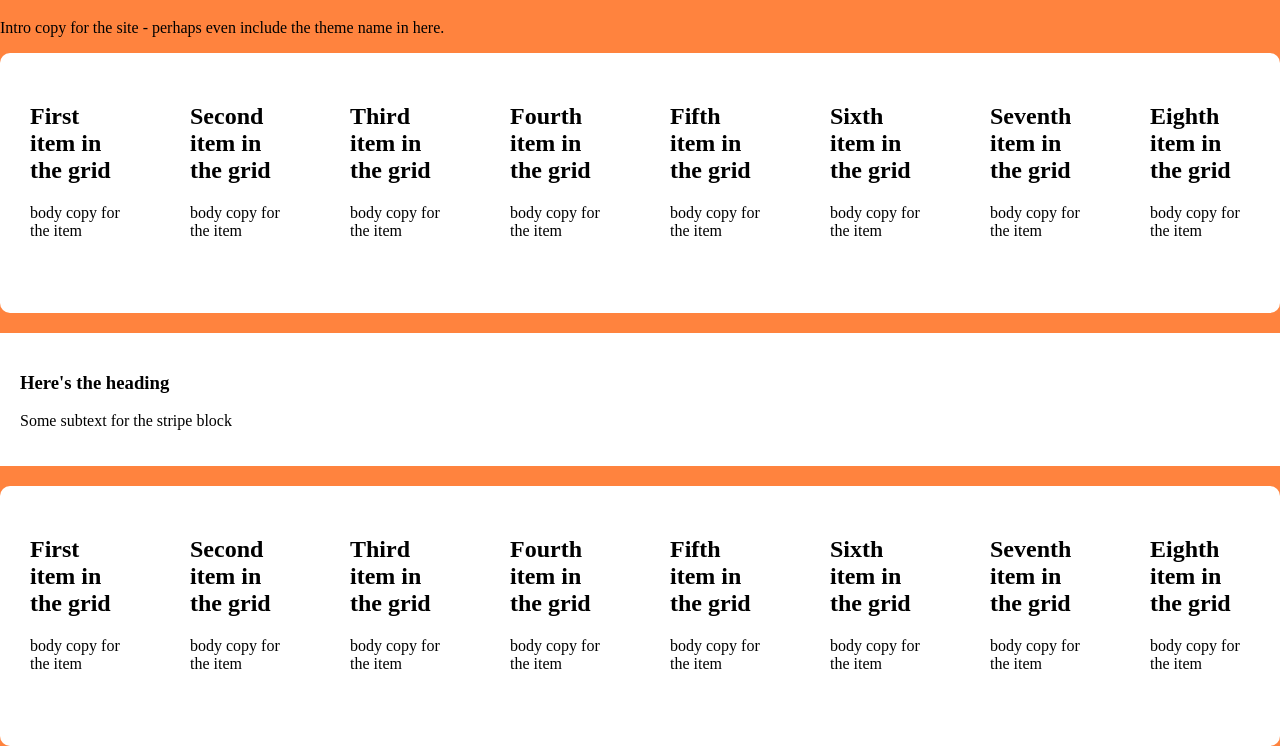
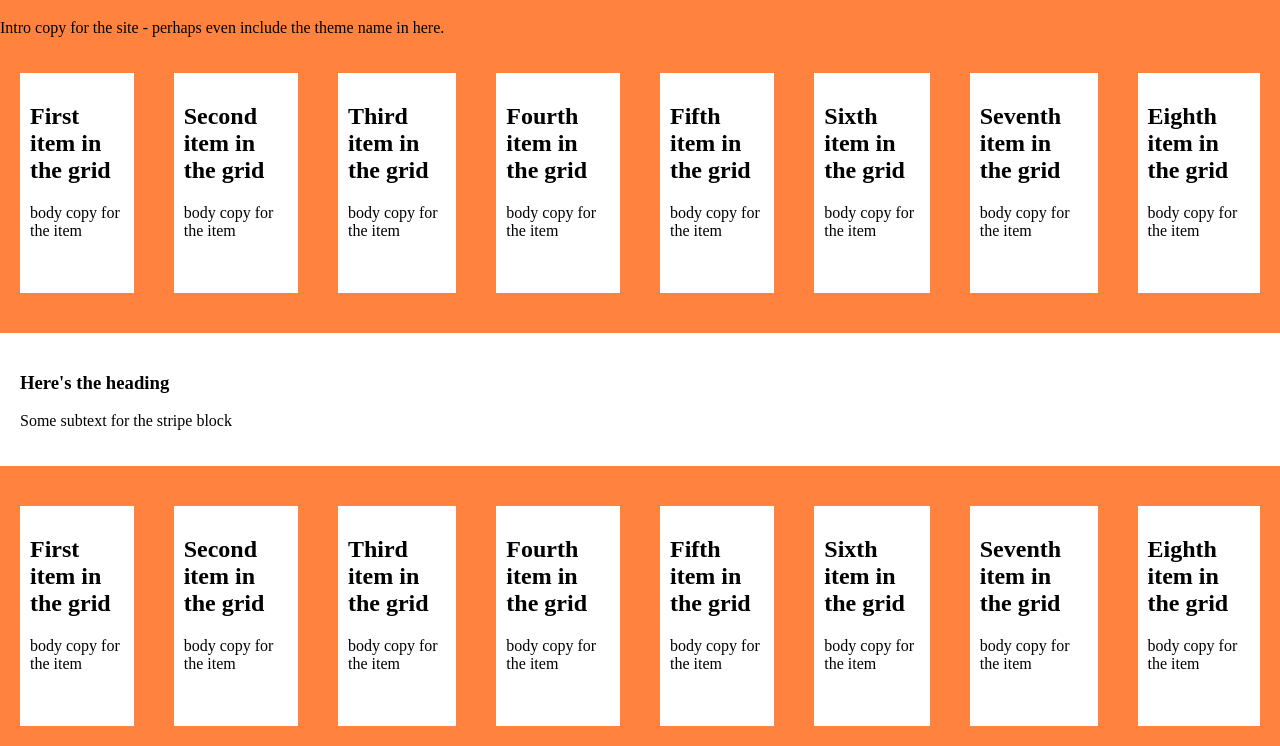
Before and after one commit to HamStanford/github.io, a website: page index.html in a window 1280 px wide. Shown: the part 79-825 px from the top of the page. Drawn offline with Linux system fonts and the light colour scheme.

Commit message:
Styling grid

```diff
--- a/styles.css
+++ b/styles.css
@@ -41,7 +41,6 @@ body{
 #grid-block{
   display: inline-flex;
   width: 100%;
-  background-color: var(--brands-tab-surface);
   border-radius: 10px;
 }
 
@@ -49,7 +48,6 @@ body{
   margin: 20px;
   padding: 10px;
   background-color: var(--brands-tab-surface);
-  width: 100%;
   height: 200px;
   outline: red;
 }
```
